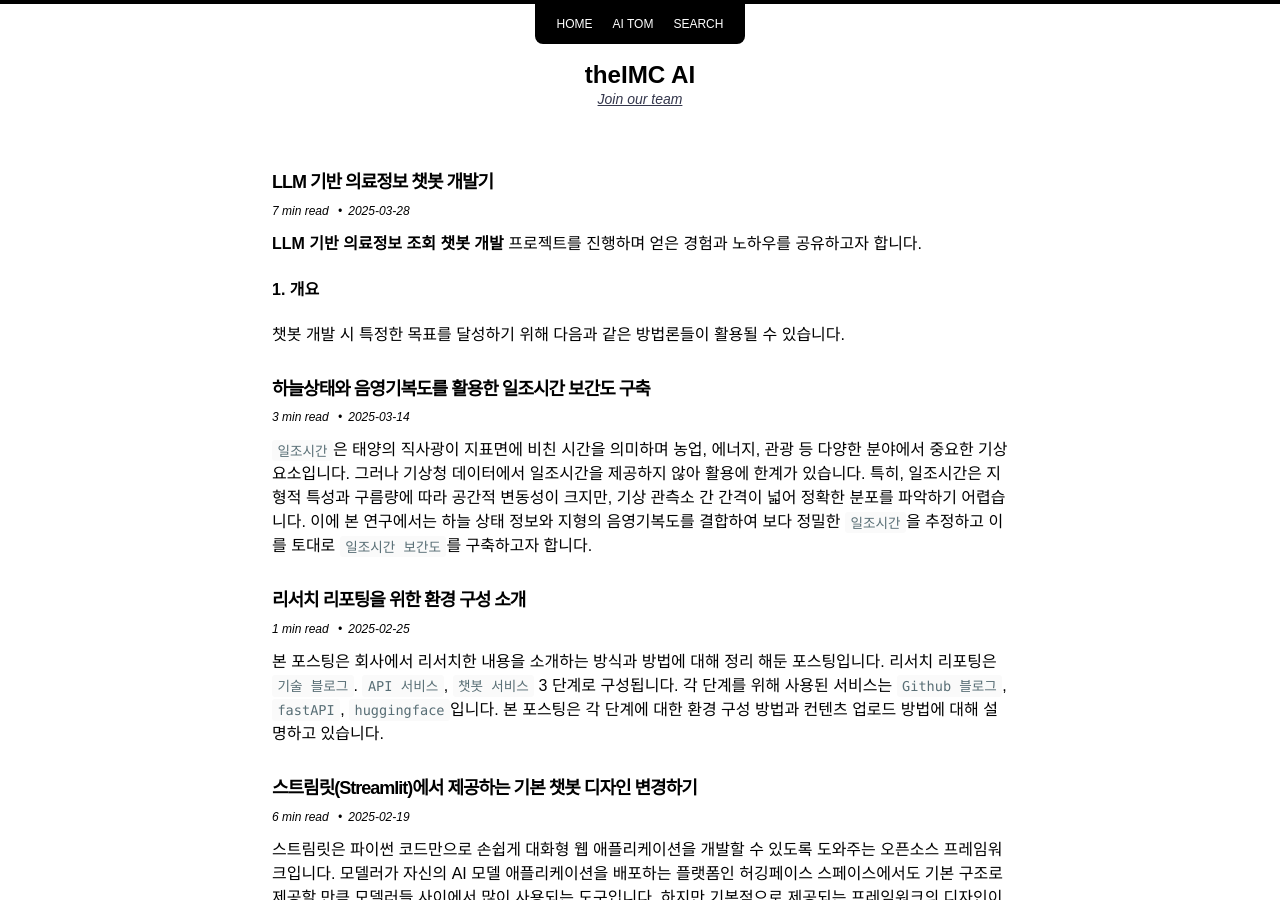
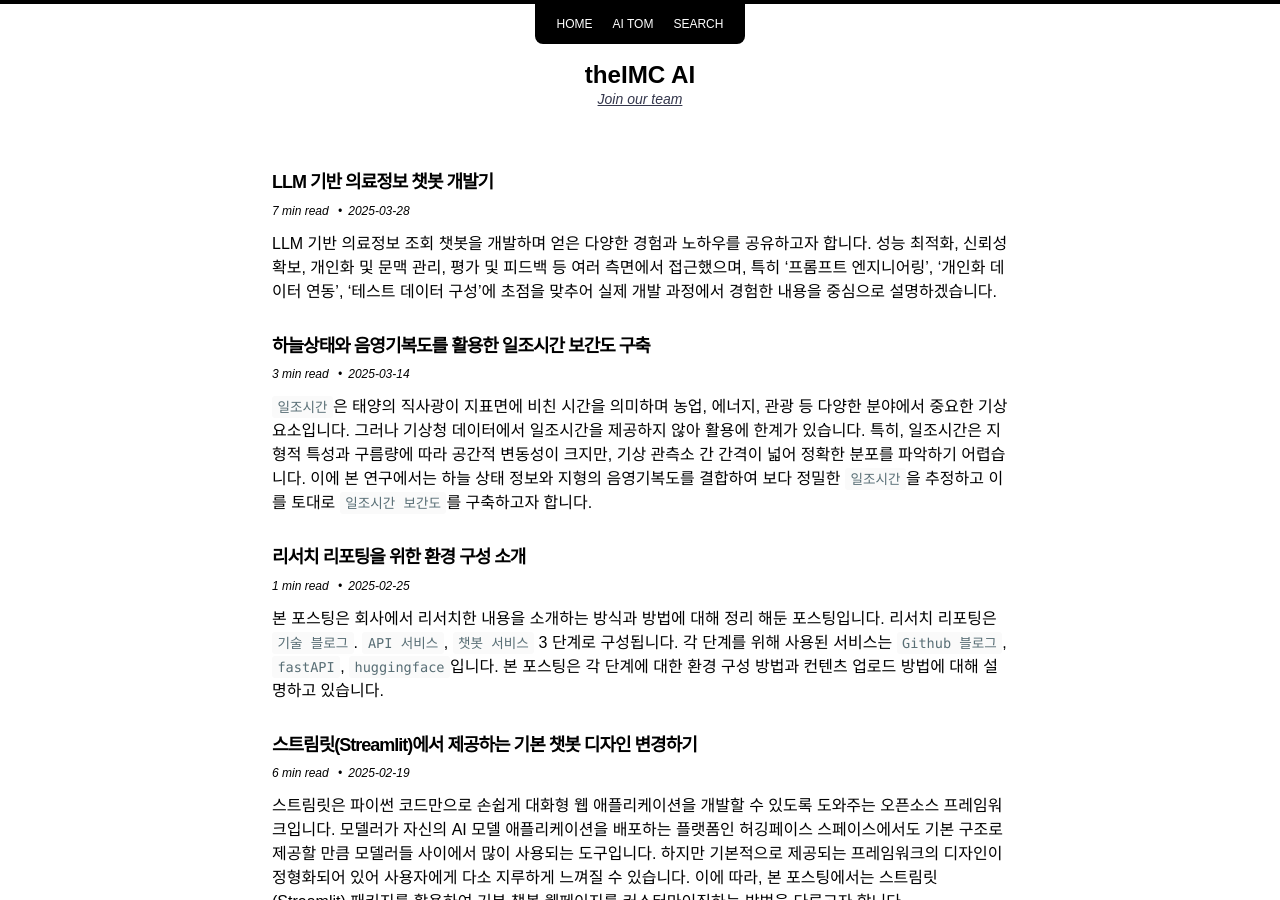
Before and after one commit to aitheimc/aitheimc.github.io, a Jekyll site: the page built from index.html, in a window 1280 px wide and 900 px high. Built offline with Jekyll 4.4.1, drawn with Linux system fonts in a browser that asks for light colours; nearby versions of some CDN libraries; the list of posts is cut into pages by our own code; some of the changed lines change nothing that is shown.

Commit message:
Add new feature or fix (ssw_0328_new)

````diff
--- a/_posts/2025-03-28-Development of a Medical Chatbot.markdown.md
+++ b/_posts/2025-03-28-Development of a Medical Chatbot.markdown.md
@@ -10,11 +10,7 @@
     - LLM 데이터셋 생성
 ---
 
-**LLM 기반 의료정보 조회 챗봇 개발** 프로젝트를 진행하며 얻은 경험과 노하우를 공유하고자 합니다.
-
-## 1. 개요
-
-챗봇 개발 시 특정한 목표를 달성하기 위해 다음과 같은 방법론들이 활용될 수 있습니다.
+LLM 기반 의료정보 조회 챗봇을 개발하며 얻은 다양한 경험과 노하우를 공유하고자 합니다. 성능 최적화, 신뢰성 확보, 개인화 및 문맥 관리, 평가 및 피드백 등 여러 측면에서 접근했으며, 특히 '프롬프트 엔지니어링', '개인화 데이터 연동', '테스트 데이터 구성'에 초점을 맞추어 실제 개발 과정에서 경험한 내용을 중심으로 설명하겠습니다.
 <!--more-->
 - **성능 최적화**
     - 도메인 특화 파인튜닝을 통한 전문성 강화
@@ -29,11 +25,9 @@
     - 체계적인 테스트 데이터 구성
     - 휴먼 평가를 통한 성능 검증
 
-이번 포스팅에서는 **프롬프트 엔지니어링**, **개인화 데이터 연동**, **테스트 데이터 구성**에 초점을 맞추어 실제 개발 과정에서 경험한 내용을 공유하겠습니다.
+## 1. 프롬프트 엔지니어링
 
-## 2. 프롬프트 엔지니어링: 정확한 답변의 핵심
-
-### 2.1 CoT(Chain of Thought)와 Few-shot 설계
+### 1.1 CoT(Chain of Thought)와 Few-shot 설계
 
 프롬프트는 크게 **CoT(Chain of Thought)**와 **Few-shot** 두 영역으로 구성했습니다. 이 방식을 통해 복잡한 질문도 단계적으로 분석하여 정확한 응답을 생성할 수 있었습니다.
 
@@ -74,7 +68,7 @@
    "2024년 10월 2일 오후 3시입니다."
 ```
 
-### 2.2 프롬프트 최적화 팁
+### 1.2 프롬프트 최적화 팁
 
 프로젝트를 진행하며 경험한 성능향상을 위한 프롬프트 방법은 다음과 같습니다.
 
@@ -82,9 +76,9 @@
 - **명확한 지시사항**: 애매한 표현보다는 "~를 나열하세요", "~를 계산하세요"와 같은 명확한 지시어를 사용했을 때 일관된 결과를 얻을 수 있었습니다
 - **제한사항 명시**: "해당 환자의 정보만 제공하세요", "추측하지 마세요" 등의 제한사항을 명확하게 명시하여 환각을 줄였습니다
 
-## 3. 개인화 및 문맥 관리: 사용자 맞춤형 경험
+## 2. 개인화 및 문맥 관리
 
-### 3.1 사용자 DB 연동
+### 2.1 사용자 DB 연동
 
 개인화된 챗봇을 구현하기 위해 환자 정보를 실시간으로 참조하는 시스템을 구축했습니다.
 
@@ -124,7 +118,7 @@
 - **약품 정보 정제**: 약품명에서 단위 정보를 자동으로 추출하고, 불필요한 코드나 부가 정보를 제거하여 사용자가 이해하기 쉬운 형태로 정제했습니다
 - **누락 데이터 처리**: 정보가 없는 경우 기본값을 설정하고, 예외 상황에 대한 처리 로직을 구현하여 시스템 안정성을 높였습니다
 
-### 3.2 세션 기반 대화 관리
+### 2.2 세션 기반 대화 관리
 
 대화 문맥을 유지하기 위해 세션별로 독립적으로 질의정보를 저장하고 사용하는 세션 관리 시스템을 구현했습니다. 이 시스템은 다음과 같은 방식으로 작동합니다.
 
@@ -148,9 +142,9 @@
 - **개인화된 경험**: 사용자별로 대화 기록을 분리하여 개인화된 경험 제공
 - **시스템 안정성**: 비동기 처리를 통한 성능 최적화로 시스템 안정성 향상
 
-## 4. 테스트 데이터 구성
+## 3. 테스트 데이터 구성
 
-### 4.1 주제 분석 및 데이터 생성
+### 3.1 주제 분석 및 데이터 생성
 
 체계적인 테스트를 위해 주제 분석(Topic Analysis)을 통한 평가 데이터를 구성했습니다. 신뢰할 수 있는 챗봇 평가를 위해서는 실제 사용자들이 묻는 질문 패턴과 유형을 포괄하는 테스트 데이터가 필수적이었습니다.
 
@@ -188,7 +182,7 @@
 
 전체 데이터셋은 https://huggingface.co/datasets/theimc/Chatbot_data_patient 에서 확인할 수 있습니다.
 
-### 4.2 평가 데이터 생성 및 검증
+### 3.2 평가 데이터 생성 및 검증
 
 주제 분류 프레임워크를 기반으로 실제 평가에 사용할 질문 데이터를 다음과 같이 생성했습니다.
 
@@ -204,7 +198,7 @@
     - 실제 보호자들을 대상으로 사전 테스트를 실시하여 질문의 자연스러움과 현실성 검증
     - 질병별, 주제별 분포 분석을 통해 데이터 균형 확인
 
-### 4.3 평가 방법 및 결과
+### 3.3 평가 방법 및 결과
 
 생성된 테스트 데이터를 바탕으로 체계적인 평가를 진행했습니다.
 
@@ -236,6 +230,6 @@
 - **난이도별 정확도**: 단순 사실 확인 질문(95.2%)에 비해 추론이 필요한 질문(82.1%)에서 정확도가 다소 낮았습니다.
 - **오답 패턴 분석**: 오답의 주요 원인은 복합적 조건이 포함된 질문에 대한 이해 부족(38%), 시간 관계 해석 오류(27%), 처방 정보 누락(21%) 등으로 분석되었습니다.
 
-## 5. 결론
+## 4. 결론
 
 개발 과정에서 가장 중요했던 점은 단순히 기술적 구현을 넘어 **사용자의 실제 필요**에 초점을 맞추는 것이었습니다. 의료 도메인에서는 정확성과 신뢰성이 무엇보다 중요하기 때문에, 체계적인 프롬프트 설계와 철저한 테스트 데이터 구성이 개발의 핵심 요소라 생각됩니다.
````
Also changed, not shown: images/s-w-o-o/s-w-o-o_profile.png (added), 2 other files.
